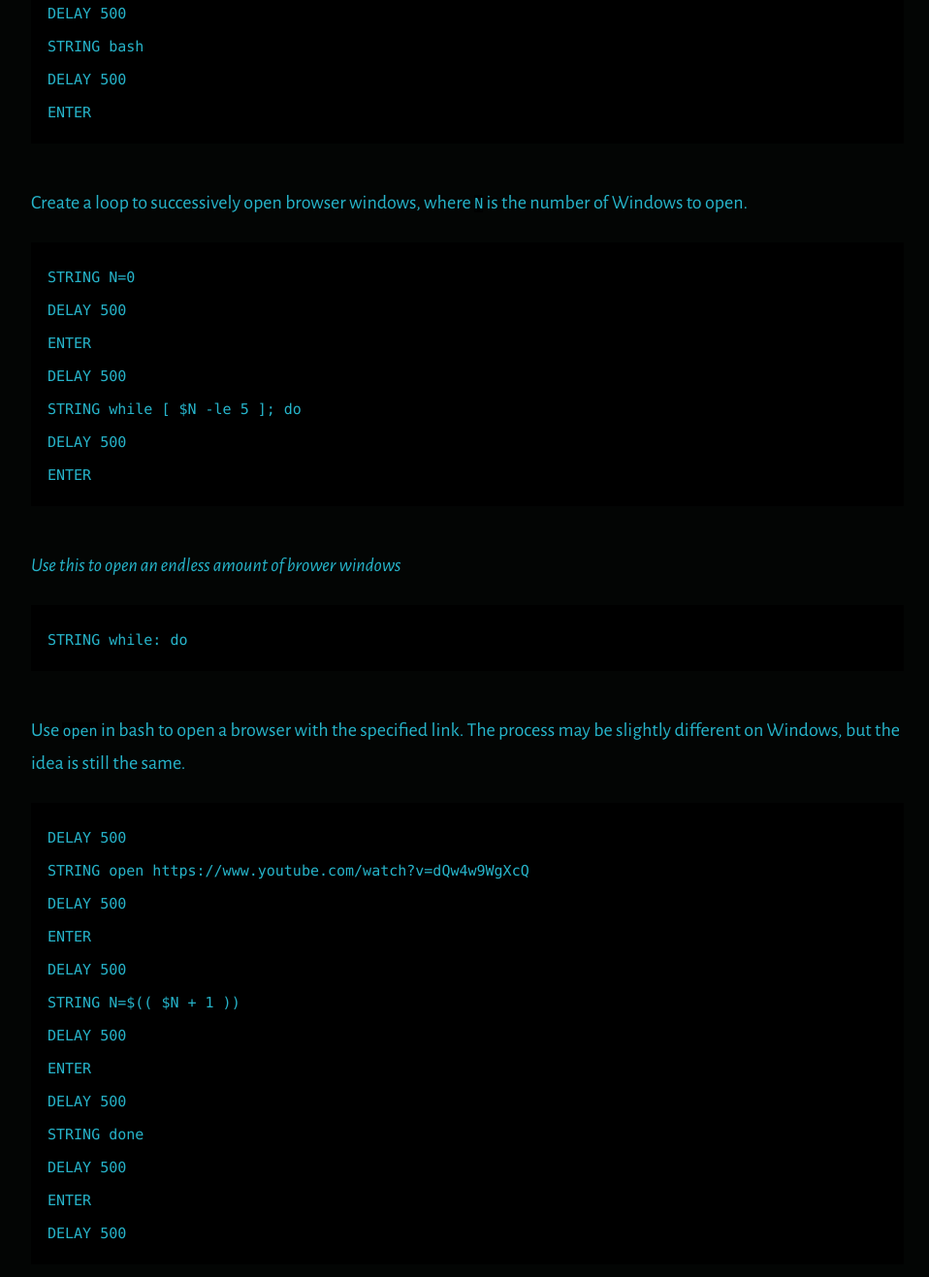
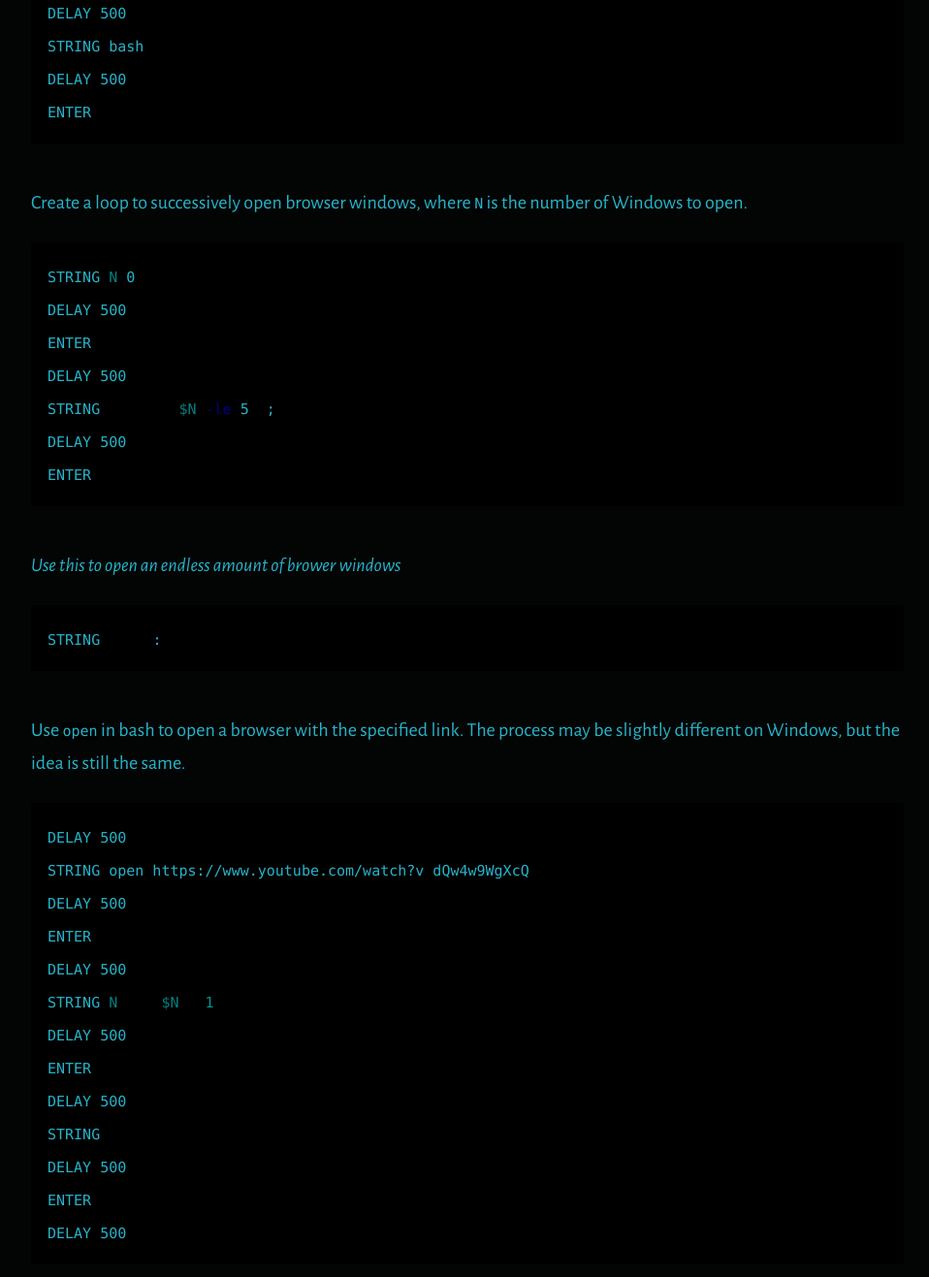
Before and after one commit to Patchyst/Patchyst.github.io, a Jekyll site: the page built from _posts/2020-02-11-RickRollInjection.md, in a window 1280 px wide and 1400 px high, scrolled down 3703 px. Shown: the top 1317 px of the window at 97% size, without its empty margins (158-1116 px from the left). Built offline with Jekyll 4.4.1, drawn with Linux system fonts in a browser that asks for light colours; some of the changed text lies outside the part shown.

Commit message:
adding highlight

````diff
--- a/_posts/2020-02-11-RickRollInjection.md
+++ b/_posts/2020-02-11-RickRollInjection.md
@@ -12,7 +12,7 @@
 
 
 ## Bad USBs:
-A "Bad USB" is a USB drive designed to perform malicious actions when plugged into a USB socket. This can range from frying a motherboard with a high-voltage discharge to gaining a remote backdoor.
+A "Bad USB" is a USB drive designed to perform malicious actions when plugged into a USB socket. This can range from frying a motherboard with high-voltage discharge to gaining a remote backdoor.
 
 
 ## Keyboard Injectors
@@ -29,24 +29,24 @@
 
 ### DELAY
 DELAY adds a pause in milliseconds to the script. This is useful if you want to give a process time to finish before executing the next line. The following is a delay of 1 second:
-```
+```bash
 DELAY 1000
 ```
 ### STRING and ENTER
 STRING is used to simulate characters typed on the keyboard. For example,
-```
+```bash
 STRING Hello!
 ```
 would simulate the user typing "Hello!" on the keyboard.
 ENTER emulates the enter key.
-```
+```bash
 STRING Hello!
 ENTER
 ```
 This will become useful once you need to navigate cmd/terminal or a built in search such as Spotlight.
 ### GUI
 GUI simulates the Super key. This would be the command key on Mac and the Windows key on Windows. With this you gain access to various keyboard shortcuts.
-```
+```bash
 GUI r
 STRING cmd
 ENTER
@@ -54,7 +54,7 @@
 This script uses the Windows-key+r shortcut to pull up the Windows' “Run” box, type out cmd, and hit enter.
 ## The Script:
 Firstly, access a shell using the methods mentioned above. For Mac, access spotlight then navigate to the terminal with the proper delay times (tweak delays so script runs as fast as possible).
-```
+```bash
 DELAY 2000
 GUI space
 DELAY 500
@@ -64,14 +64,14 @@
 ```
 Next, access a bash shell, in case bash isn't the default shell, and write out the script
 *The delays are too long. Make sure to tweak them for efficiency*
-```
+```bash
 DELAY 500
 STRING bash
 DELAY 500
 ENTER
 ```
 Create a loop to successively open browser windows, where `N` is the number of Windows to open.
-```
+```bash
 STRING N=0
 DELAY 500
 ENTER
@@ -82,11 +82,11 @@
 ```
 *Use this to open an endless amount of brower windows*
 
-```
+```bash
 STRING while: do
 ```
 Use `open` in bash to open a browser with the specified link. The process may be slightly different on Windows, but the idea is still the same.
-```
+```bash
 DELAY 500
 STRING open https://www.youtube.com/watch?v=dQw4w9WgXcQ
 DELAY 500
````
